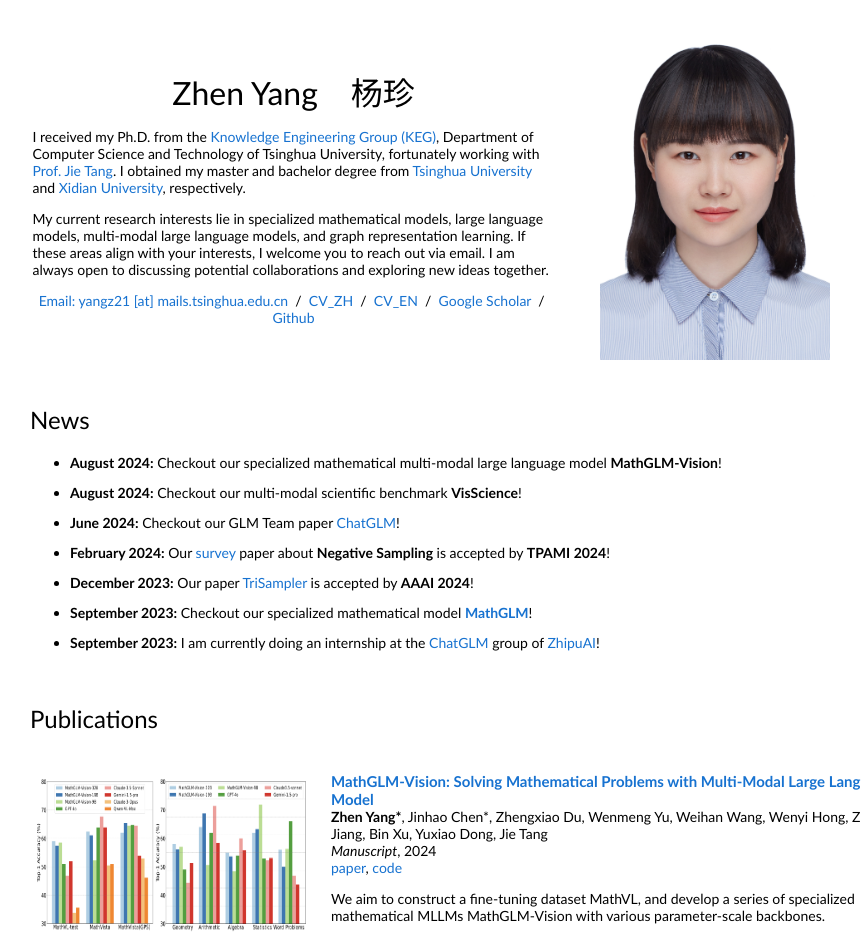
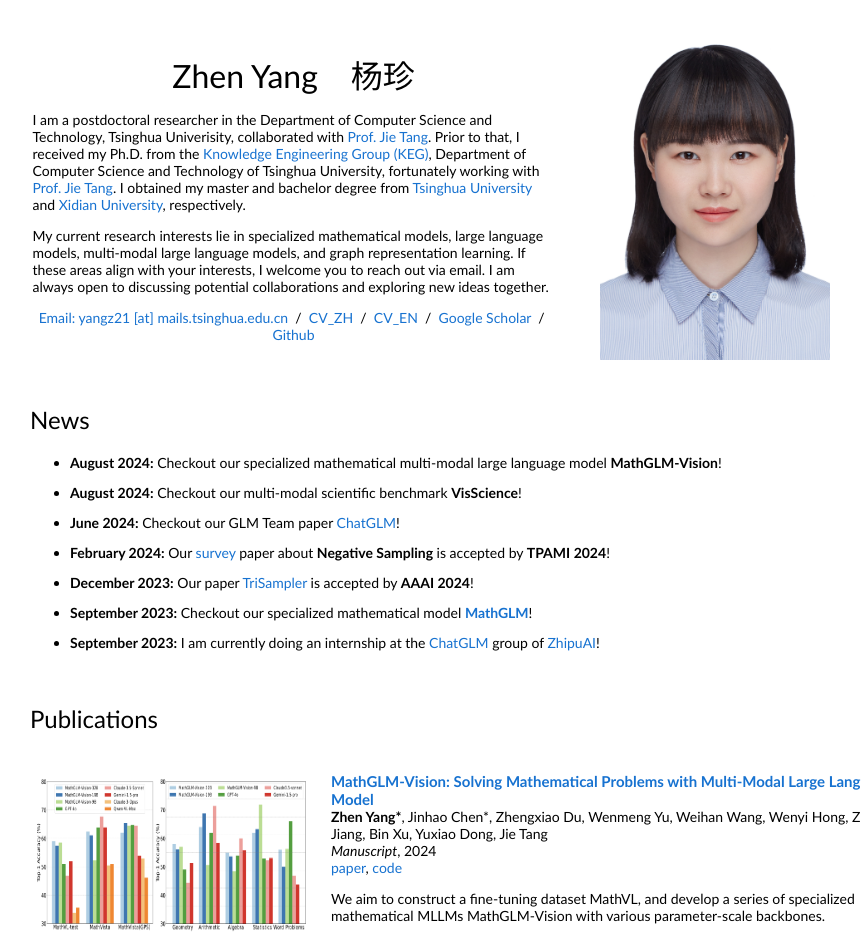
Before and after one commit to zhenyang0117/zhenyang.github.io, a plain HTML site: page index.html in a window 1280 px wide. Shown: the top 936 px of the page, without its empty margins (180-1041 px from the left). Drawn offline with nearby package versions, Linux system fonts and the light colour scheme.

Commit message:
Update index.html

```diff
--- a/index.html
+++ b/index.html
@@ -24,7 +24,7 @@
                 <name>Zhen Yang  &nbsp&nbsp   杨珍 </name>
               </p>
               <p>
-                I received my Ph.D. from the <a href="https://keg.cs.tsinghua.edu.cn/">Knowledge Engineering Group (KEG)</a>, Department of Computer Science and Technology of Tsinghua University, fortunately working with <a href="https://keg.cs.tsinghua.edu.cn/jietang/">Prof. Jie Tang</a>. I obtained my master and bachelor degree from <a href="https://www.tsinghua.edu.cn/en/index.htm">Tsinghua University</a> and <a href="https://en.xidian.edu.cn/">Xidian University</a>, respectively.
+                I am a postdoctoral researcher in the Department of Computer Science and Technology, Tsinghua Univerisity, collaborated with  <a href="https://keg.cs.tsinghua.edu.cn/jietang/">Prof. Jie Tang</a>. Prior to that, I received my Ph.D. from the <a href="https://keg.cs.tsinghua.edu.cn/">Knowledge Engineering Group (KEG)</a>, Department of Computer Science and Technology of Tsinghua University, fortunately working with <a href="https://keg.cs.tsinghua.edu.cn/jietang/">Prof. Jie Tang</a>. I obtained my master and bachelor degree from <a href="https://www.tsinghua.edu.cn/en/index.htm">Tsinghua University</a> and <a href="https://en.xidian.edu.cn/">Xidian University</a>, respectively.
               </p>
               <p>
                 My current research interests lie in specialized mathematical models, large language models, multi-modal large language models, and graph representation learning.  If these areas align with your interests, I welcome you to reach out via email. I am always open to discussing potential collaborations and exploring new ideas together.
```
